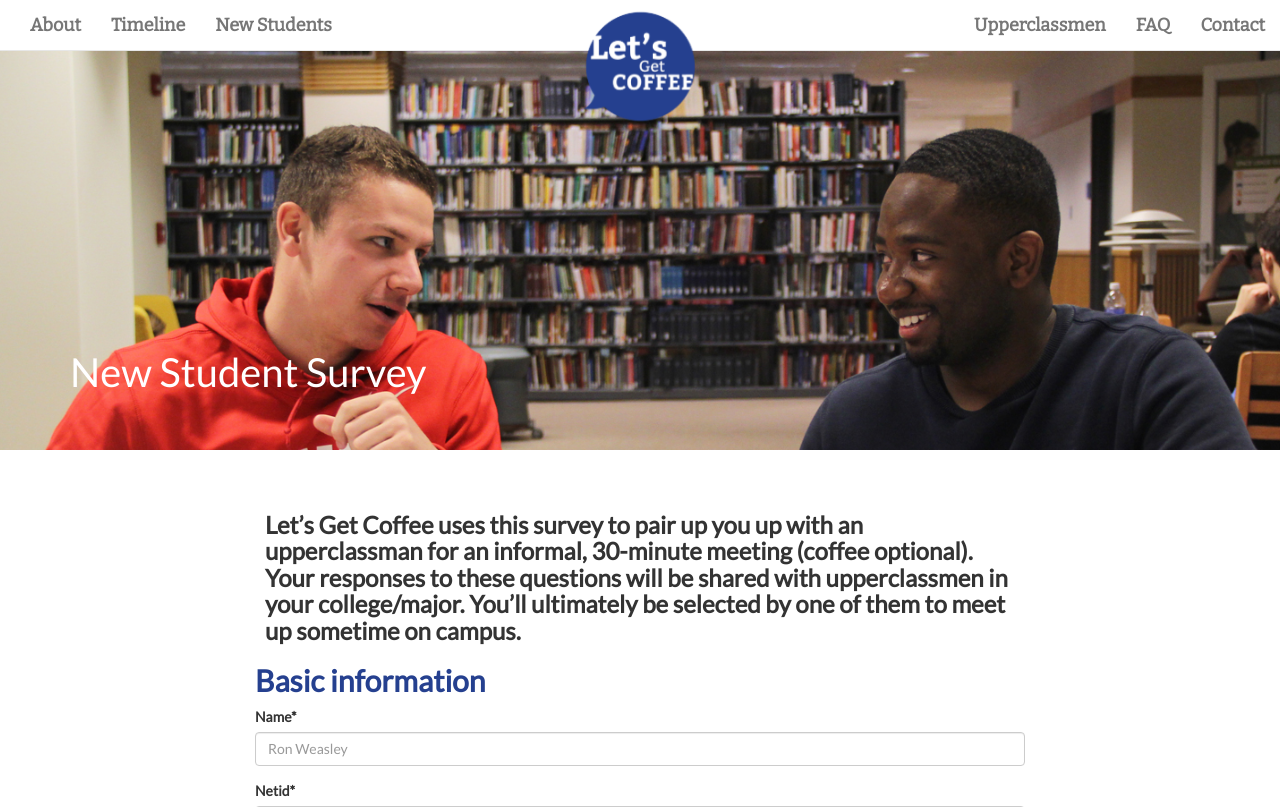
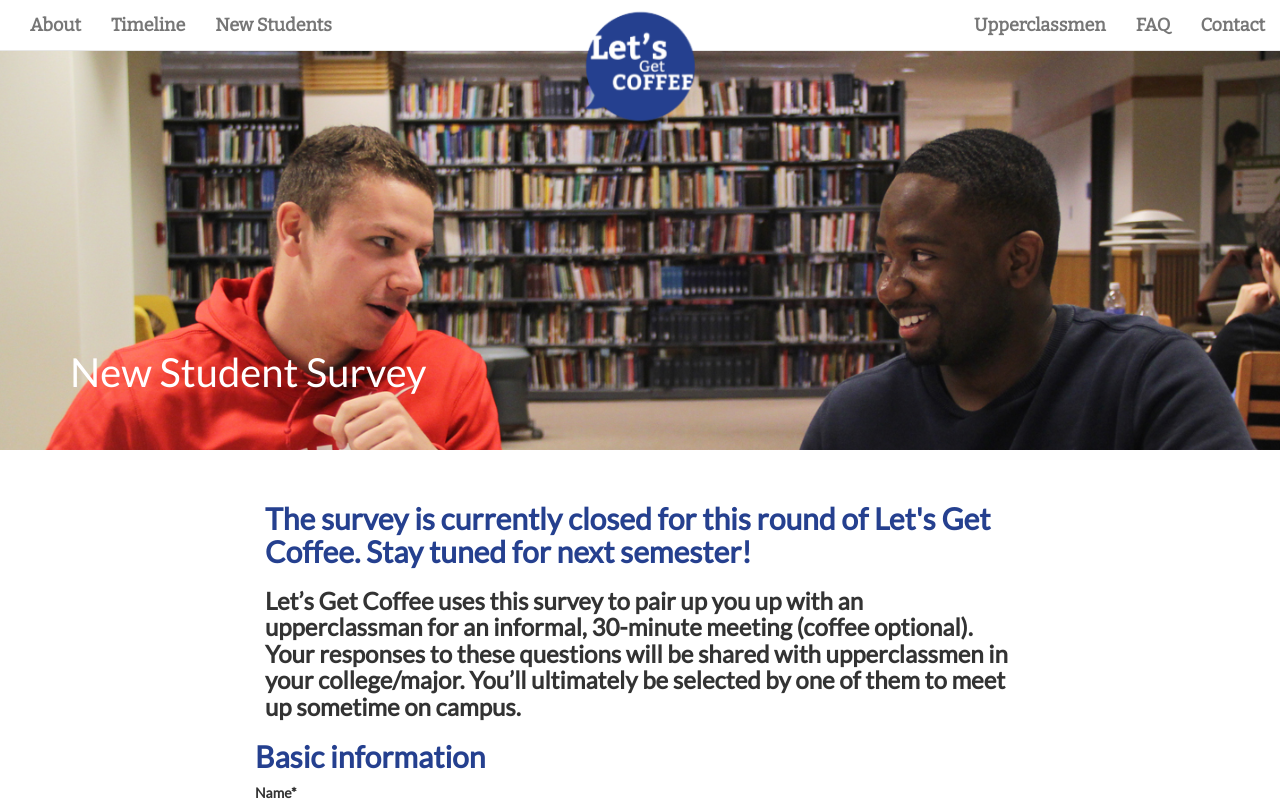
Before and after one commit to rzxyq/lgc2.0, a Django app: page /newstudent/ in a window 1280 px wide. Shown: the top 807 px of the page. Run offline with Django 3.2, Linux system fonts and the light colour scheme; some libraries are stand-ins or nearby versions.

Commit message:
survey closed

```diff
--- a/templates/newstudent/basic.html
+++ b/templates/newstudent/basic.html
@@ -38,6 +38,8 @@
         Error: you have incorrectly filled out some part of the survey. Please scroll down to see the red error text.
         </p>
         {% endif %}
+
+        <h2>The survey is currently closed for this round of Let's Get Coffee. Stay tuned for next semester!</h2>
         <h3>Let’s Get Coffee uses this survey to pair up you up with an upperclassman for an informal, 30-minute meeting (coffee optional). Your responses to these questions will be shared with upperclassmen in your college/major. You’ll ultimately be selected by one of them to meet up sometime on campus.</h3>
     </div>
 
--- a/templates/upperclassman/basic.html
+++ b/templates/upperclassman/basic.html
@@ -28,6 +28,7 @@
 
 <div class='container'>
     <div class="row" align="left">
+        <h2>The survey is currently closed for this round of Let's Get Coffee. Stay tuned for next semester!</h2>
         <div class="col-lg-8 col-lg-offset-2">
             <h3>Let’s Get Coffee uses this survey to connect you up with a new student for an informal, 30-minute meeting (coffee optional). After the survey window closes, we’ll send you the survey responses of new students in your college and major(s). Then, you’ll pick the new student that you want to meet with. </h3>
 
```
